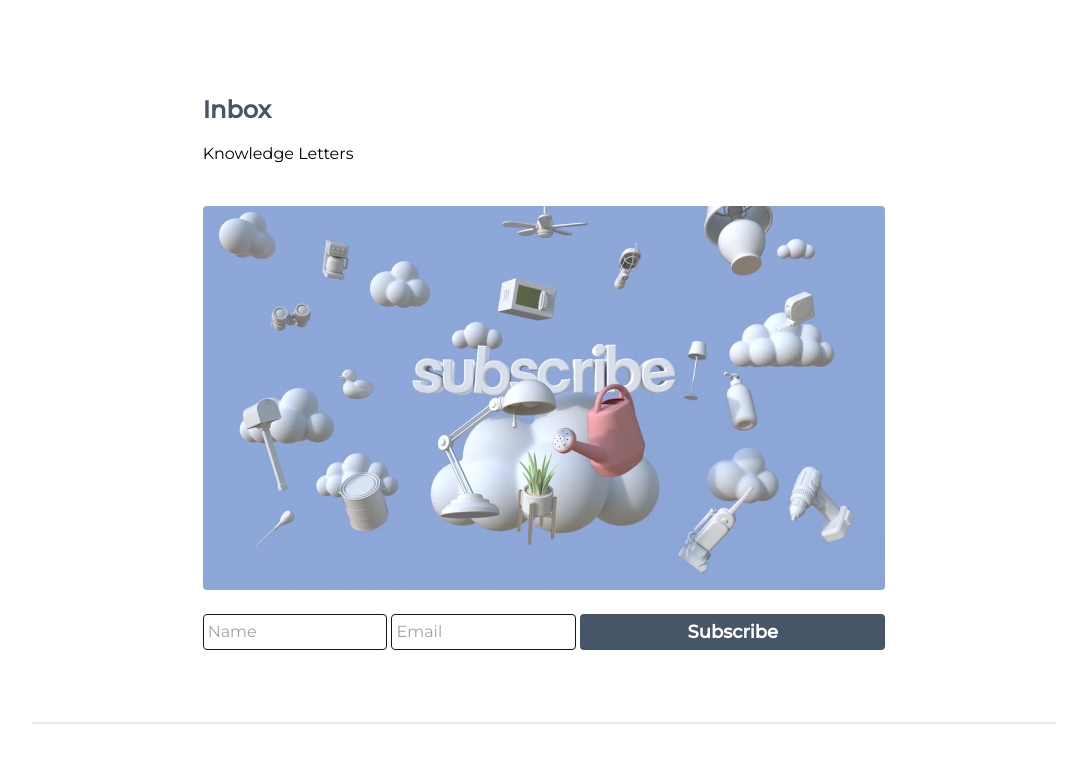
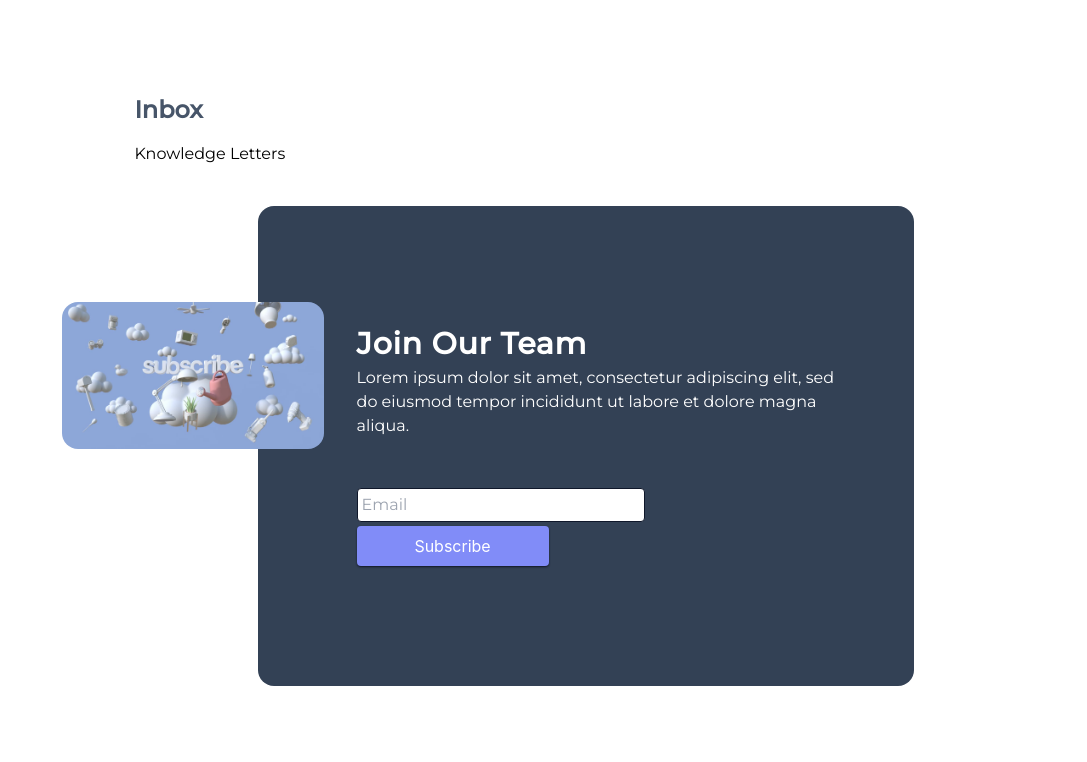
Before and after one commit to Bgallag5/acme, a Next.js app: page /home in a window 1280 px wide. Shown: the part 1278-2040 px from the top of the page, without its empty margins (96-1183 px from the left). Built offline with nearby package versions, Linux system fonts and the light colour scheme; a web font is replaced by a local one.

Commit message:
newsletter

```diff
--- a/components/CTA.js
+++ b/components/CTA.js
@@ -1,19 +1,41 @@
-import React from 'react';
-import Image from 'next/image';
+import React from "react";
+import Image from "next/image";
 
 export default function CTA() {
   return (
-    <div id='CTA' className='section h-auto w-2/3 m-auto flex flex-col text-left '>
-        <h2 className='text-header'>Inbox</h2>
-        <p className='text-regular'>Knowledge Letters</p>
-        <div className=' flex h-auto bg-cover mt-10'>
-            <Image className='rounded' src={require("../assets/images/newsletter.jpg")} alt="newsletter" />
+    <div
+      id="CTA"
+      className="section h-screen w-full m-auto flex flex-col text-left "
+    >
+      <h2 className="text-header mx-[10%]">Inbox</h2>
+      <p className="text-regular mx-[10%]">Knowledge Letters</p>
+      <div className=" flex flex-row justify-end  m-auto w-4/5 h-auto bg-cover mt-10">
+        <div className="relative flex flex-col bg-slate-700  dark:bg-slate-100  w-4/5 h-[60vh] mr-10 rounded-2xl">
+          <div className="absolute bg-cover top-24 -left-[30%] w-2/5 h-full  my-auto  rounded-2xl">
+            <Image
+              className="rounded-2xl bg-cover"
+              src={require("../assets/images/newsletter.jpg")}
+              alt="newsletter"
+              // layout="fill"
+            />
+          </div>
+          <div className="w-3/4 self-start h-full flex flex-col justify-center mx-[15%]">
+
+          <h1 className="mons text-3xl text-white dark:text-slate-900 font-bold tracking-wide mb-1">Join Our Team</h1>
+          <p className="mons text-white dark:text-slate-900">{"Lorem ipsum dolor sit amet, consectetur adipiscing elit, sed do eiusmod tempor incididunt ut labore et dolore magna aliqua."}</p>
+          <input className='cta__input w-72 mt-[10%] dark:text-slate-900 dark:placeholder:text-black'  placeholder='Email' />
+          <button className="w-48 p-2 shadow-sm shadow-gray-900  text-white rounded bg-indigo-400 dark:bg-indigo-600 mt-1 active:translate-y-[1px]">Subscribe</button>
+          </div>
         </div>
-        <form className='flex flex-row justify-between gap-1 py-6'>
-            <input className='cta__input' placeholder='Name' />
-            <input className='cta__input'  placeholder='Email' />
-            <button className='btn  btn-subscribe'>Subscribe</button>
-        </form>
+      </div>
     </div>
-  )
+  );
 }
+
+{
+  /* <form className='flex flex-row justify-between gap-1 py-6'>
+<input className='cta__input' placeholder='Name' />
+<input className='cta__input'  placeholder='Email' />
+<button className='btn  btn-subscribe'>Subscribe</button>
+</form> */
+}
--- a/styles/base/_typography.scss
+++ b/styles/base/_typography.scss
@@ -1,6 +1,9 @@
 @layer base{
 
     //TEXT
+    .mons{
+        font-family: 'Montserrat';
+    }
     .text-header{
         font-family: 'Montserrat';
         @apply text-2xl font-bold mb-4 text-slate-600 dark:text-slate-100 ;
--- a/styles/components/_button.scss
+++ b/styles/components/_button.scss
@@ -27,7 +27,7 @@
     &::after {
       content: "Light";
       transition: all 0.5s ease-in-out;
-      @apply absolute text-center content-center flex flex-col justify-center items-center h-full w-0 top-0 left-auto rounded-full bg-slate-100 text-black transition-all duration-500;
+      @apply absolute text-center invisible content-center flex flex-col justify-center items-center h-full w-0 top-0 left-auto rounded-full bg-slate-100 text-slate-900 transition-all duration-500;
     }
   }
   .dark-mode-input {
@@ -43,6 +43,7 @@
       }
       &::after {
         width: 100%;
+        visibility: visible;
       }
     }
   }
--- a/styles/style.css
+++ b/styles/style.css
@@ -112,7 +112,7 @@ a {
   .dark-mode-label::after {
     content: "Light";
     transition: all 0.5s ease-in-out;
-    @apply absolute text-center content-center flex flex-col justify-center items-center h-full w-0 top-0 left-auto rounded-full bg-slate-100 text-black transition-all duration-500;
+    @apply absolute text-center invisible content-center flex flex-col justify-center items-center h-full w-0 top-0 left-auto rounded-full bg-slate-100 text-slate-900 transition-all duration-500;
   }
   .dark-mode-input {
     transition: all 0.5s ease-in-out;
@@ -126,9 +126,13 @@ a {
   }
   .dark-mode-input:checked + label::after {
     width: 100%;
+    visibility: visible;
   }
 }
 @layer base {
+  .mons {
+    font-family: "Montserrat";
+  }
   .text-header {
     font-family: "Montserrat";
     @apply text-2xl font-bold mb-4 text-slate-600 dark:text-slate-100;
```
Also changed, not shown: components/Header.js (line endings or trailing spaces), 1 other file (tests, documents, lock files or other folders).
